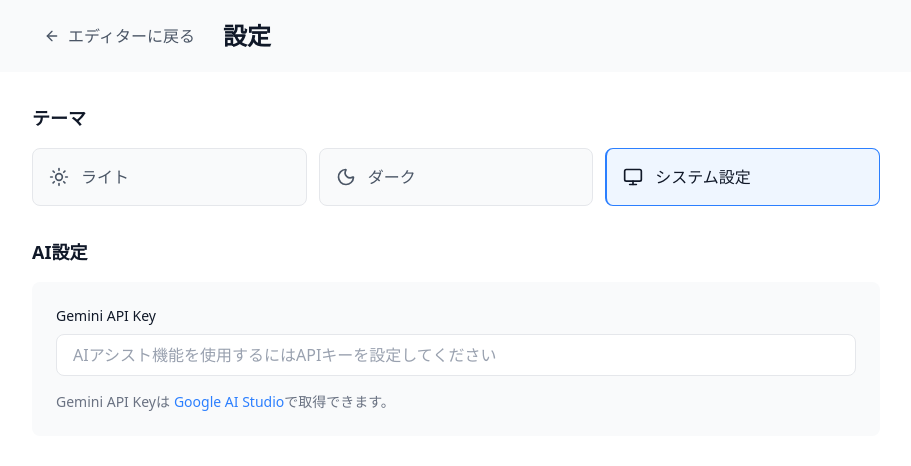
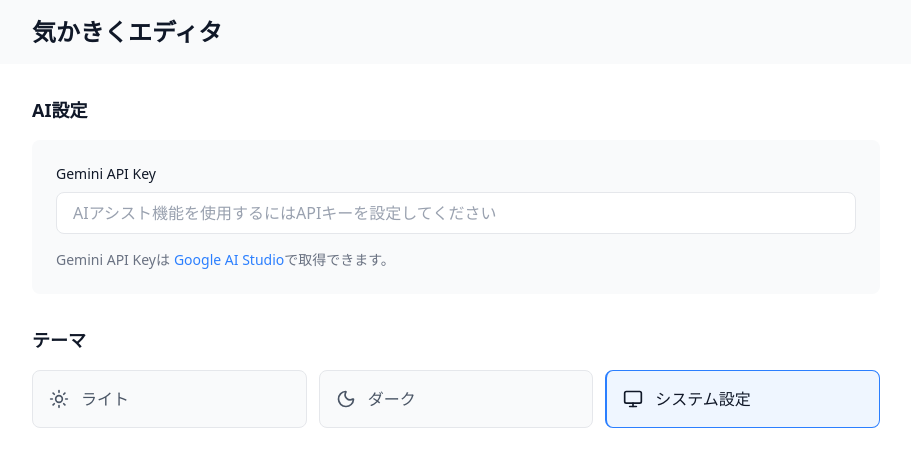
Before and after one commit to onfi/ai-editor, a React (Vite) app: page /#/settings in a window 1280 px wide. Shown: the top 466 px of the page, without its empty margins (184-1095 px from the left). Built offline with nearby package versions, Linux system fonts and the light colour scheme.

Commit message:
気がきくエディタ

```diff
--- a/index.html
+++ b/index.html
@@ -4,7 +4,7 @@
     <meta charset="UTF-8" />
     <link rel="icon" href="/favicon-32x32.png" type="image/png"/>
     <meta name="viewport" content="width=device-width, initial-scale=1.0" />
-    <title>AI Note</title>
+    <title>気がきくエディタ</title>
   </head>
   <body>
     <div id="root"></div>
--- a/src/pages/EditorPage.tsx
+++ b/src/pages/EditorPage.tsx
@@ -83,9 +83,9 @@ export const EditorPage: React.FC = () => {
 
   useEffect(() => {
     if (currentFile) {
-      document.title = `${currentFile.name} | AI Note`;
+      document.title = `${currentFile.name} | 気がきくエディタ`;
     } else {
-      document.title = 'AI Note';
+      document.title = '気がきくエディタ';
     }
   }, [currentFile]);
 
--- a/src/pages/SettingsPage.tsx
+++ b/src/pages/SettingsPage.tsx
@@ -23,43 +23,13 @@ export const SettingsPage: React.FC = () => {
       <div className={`${colors.bgSecondary} ${colors.border}`}>
         <div className="max-w-4xl mx-auto px-6 py-4">
           <div className="flex items-center gap-4">
-            <Link
-              to="/"
-              className={`flex items-center gap-2 px-3 py-2 rounded transition-colors ${colors.button}`}
-            >
-              <ArrowLeft size={16} />
-              エディターに戻る
-            </Link>
-            <h1 className={`text-2xl font-bold ${colors.text}`}>設定</h1>
+            <h1 className={`text-2xl font-bold ${colors.text}`}>気かきくエディタ</h1>
           </div>
         </div>
       </div>
 
       <div className="max-w-4xl mx-auto px-6 py-8">
         <div className="space-y-8">
-          {/* テーマ設定 */}
-          <section>
-            <h2 className={`text-lg font-semibold mb-4 ${colors.text}`}>テーマ</h2>
-            <div className="grid grid-cols-1 md:grid-cols-3 gap-3">
-              {themeOptions.map((option) => {
-                const Icon = option.icon;
-                return (
-                  <button
-                    key={option.value}
-                    onClick={() => setTheme(option.value as any)}
-                    className={`flex items-center gap-3 p-4 rounded-lg border transition-colors ${
-                      theme === option.value
-                        ? `${colors.active} ${colors.text}`
-                        : `${colors.bgSecondary} ${colors.textSecondary} ${colors.hover} ${colors.border}`
-                    }`}
-                  >
-                    <Icon size={20} />
-                    <span className="font-medium">{option.label}</span>
-                  </button>
-                );
-              })}
-            </div>
-          </section>
 
           {/* AI設定 */}
           <section>
@@ -96,6 +66,37 @@ export const SettingsPage: React.FC = () => {
           </section>
 
 
+          {/* テーマ設定 */}
+          <section>
+            <h2 className={`text-lg font-semibold mb-4 ${colors.text}`}>テーマ</h2>
+            <div className="grid grid-cols-1 md:grid-cols-3 gap-3">
+              {themeOptions.map((option) => {
+                const Icon = option.icon;
+                return (
+                  <button
+                    key={option.value}
+                    onClick={() => setTheme(option.value as any)}
+                    className={`flex items-center gap-3 p-4 rounded-lg border transition-colors ${
+                      theme === option.value
+                        ? `${colors.active} ${colors.text}`
+                        : `${colors.bgSecondary} ${colors.textSecondary} ${colors.hover} ${colors.border}`
+                    }`}
+                  >
+                    <Icon size={20} />
+                    <span className="font-medium">{option.label}</span>
+                  </button>
+                );
+              })}
+            </div>
+          </section>
+          {geminiApiKey &&
+            <Link
+              to="/"
+              className={`flex items-center gap-2 px-3 py-2 rounded transition-colors bg-blue-600 text-white hover:bg-blue-700 focus:outline-none focus:ring-2 focus:ring-blue-500 align-middle`}
+            >
+              OK
+            </Link>
+          }
         </div>
       </div>
     </div>
```
